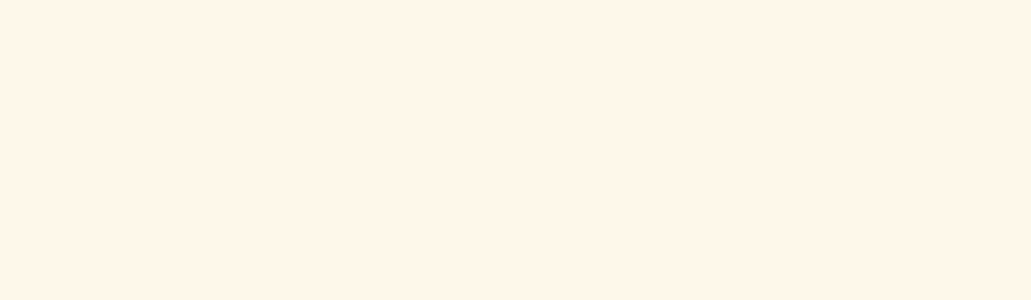
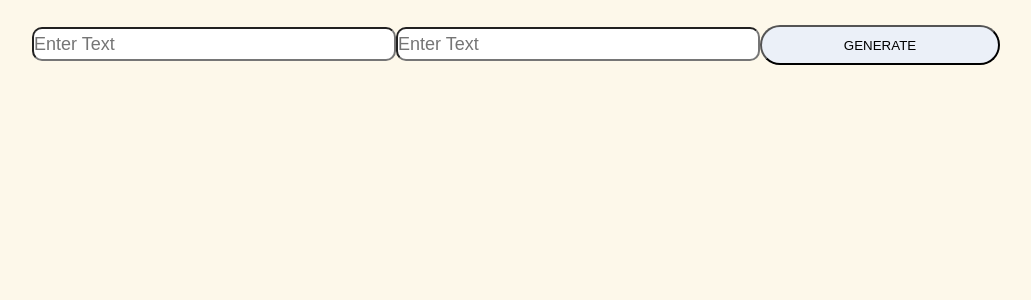
Before and after one commit to Maran1947/learn-reactjs, a React (Create React App) app: page /meme_generator in a window 1280 px wide. Shown: the top 300 px of the page, without its empty margins (124-1155 px from the left). Built offline with nearby package versions, Linux system fonts and the light colour scheme; no server answers.

Commit message:
meme-generator

```diff
--- a/src/App.js
+++ b/src/App.js
@@ -1,6 +1,7 @@
 import './App.css';
 import { BrowserRouter as Router, Route, Switch } from 'react-router-dom';
 import Counter from './project/counter/counter';
+import meme_generator from './project/meme_generator/MemeGenerator';
 import quote_generator from './project/quote_generator/Quote_Generator';
 import Home from './project/home/Home';
 
@@ -11,6 +12,7 @@ function App() {
         <Switch>
           <Route path="/" exact component={Home} />
           <Route path="/quote_generator" component={quote_generator} />
+          <Route path="/meme_generator" component={meme_generator} />
           {/* Add your project route here */}
           <Route path="/counter" component={Counter} />
         </Switch>
--- a/src/project/home/Home.js
+++ b/src/project/home/Home.js
@@ -11,10 +11,15 @@ function Home() {
             <div className="projects_box">
                 {/* Add your project card here*/}
 
-                    <div className="project">
-                        <h1>Quote_Generator</h1>
-                        <Link to="/quote_generator">Let's go there</Link>
-                    </div>
+                <div className="project">
+                    <h1>Quote_Generator</h1>
+                    <Link to="/quote_generator">Let's go there</Link>
+                </div>
+
+                 <div className="project">
+                    <h1>Meme Generator</h1>
+                    <Link to="/meme_generator">Let's go there</Link>
+                </div>
 
                 <div className="project">
                     <h1>Counter</h1>
--- /dev/null
+++ b/src/project/meme_generator/MemeGenerator.css
@@ -0,0 +1,58 @@
+.meme {
+  position: relative;
+  width: 59%;
+  margin: auto;
+  }
+
+  button {
+    position: relative;
+    outline: none;
+    text-decoration: none;
+    border-radius: 2em;
+    cursor: pointer;
+    text-transform: uppercase;
+    height: 3em;
+    width: 18em;
+    opacity: 1;
+    background-color: #ebf0f8;
+    border: 1px solid rgba(#653a03);
+  }
+
+  button :hover{
+    font-size: 18px;
+    border-radius: 29px;
+    border-color: #cfbe1f;
+  }
+
+  .meme > img {
+  width: 100%;
+  }
+
+  .meme > h2 {
+  position: absolute;
+  width: 80%;
+  text-align: center;
+  left: 50%;
+  transform: translateX(-50%);
+  margin: 15px 0;
+  padding: 0 5px;
+  font-family: impact, sans-serif;
+  font-size: 1em;
+  text-transform: uppercase;
+  color: white;
+  letter-spacing: 1px;
+  text-shadow: 2px 2px 0 #000;
+  }
+
+  .meme > .bottom {
+  bottom: 0;
+  }
+
+  .meme > .top {
+  top: 0;
+  }
+
+  form {
+  padding-top: 25px;
+  text-align: center;
+  }
--- /dev/null
+++ b/src/project/meme_generator/MemeGenerator.jsx
@@ -0,0 +1,84 @@
+import React from "react";
+import './MemeGenerator.css';
+
+// MemeGenerator component to generate a meme
+class MemeGenerator extends React.Component {
+state = {
+	topText: "",
+	bottomText: "",
+	allMemeImgs: [],
+	randomImg: ""
+};
+
+// componentDidMount() method to fetch images from the API
+componentDidMount() {
+	fetch("https://api.imgflip.com/get_memes")
+	.then(response => response.json())
+	.then(content =>
+		this.setState({
+		allMemeImgs: content.data.memes
+		})
+	);
+}
+
+handleChange = event => {
+	const { name, value } = event.target;
+		this.setState({
+	[name]: value
+	});
+};
+
+// Method to submit from and create meme
+handleSubmit = event => {
+	event.preventDefault();
+	const { allMemeImgs } = this.state;
+	const rand =
+	allMemeImgs[Math.floor(Math.random()
+	* allMemeImgs.length)].url;
+	this.setState({
+	randomImg: rand
+	});
+};
+
+render() {
+	return (
+	<div>
+		<form className="meme-form" onSubmit={this.handleSubmit}>
+		<input style={{borderRadius: "10px",
+      height: "30px",
+      width: "20em",
+		  fontSize: "18px"}}
+
+			placeholder="Enter Text"
+			type="text"
+			value={this.state.topText}
+			name="topText"
+			onChange={this.handleChange} />
+
+		<input style={{borderRadius: "10px",
+      height: "30px",
+      width: "20em",
+		  fontSize: "18px"}}
+			placeholder="Enter Text"
+			type="text"
+			value={this.state.bottomText}
+			name="bottomText"
+			onChange={this.handleChange} />
+		<button>Generate</button>
+		</form>
+
+		<br />
+		<div className="meme">
+		{this.state.randomImg === "" ? "" :
+			<img src={this.state.randomImg} alt="meme" />}
+		{this.state.randomImg === "" ? "" :
+			<h2 className="top">{this.state.topText}</h2>}
+		{this.state.randomImg === "" ? "" :
+			<h2 className="bottom">{this.state.bottomText}</h2>}
+		</div>
+	</div>
+	);
+	}
+}
+
+export default MemeGenerator;
```
